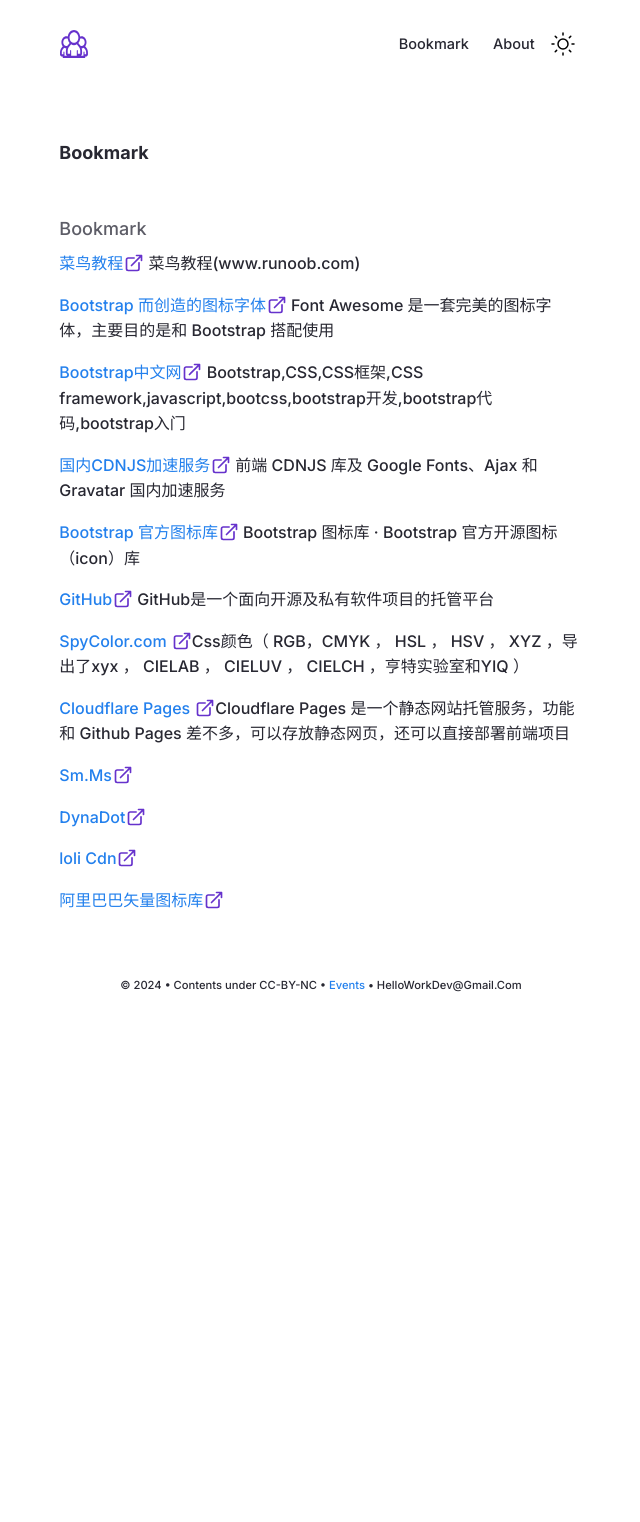
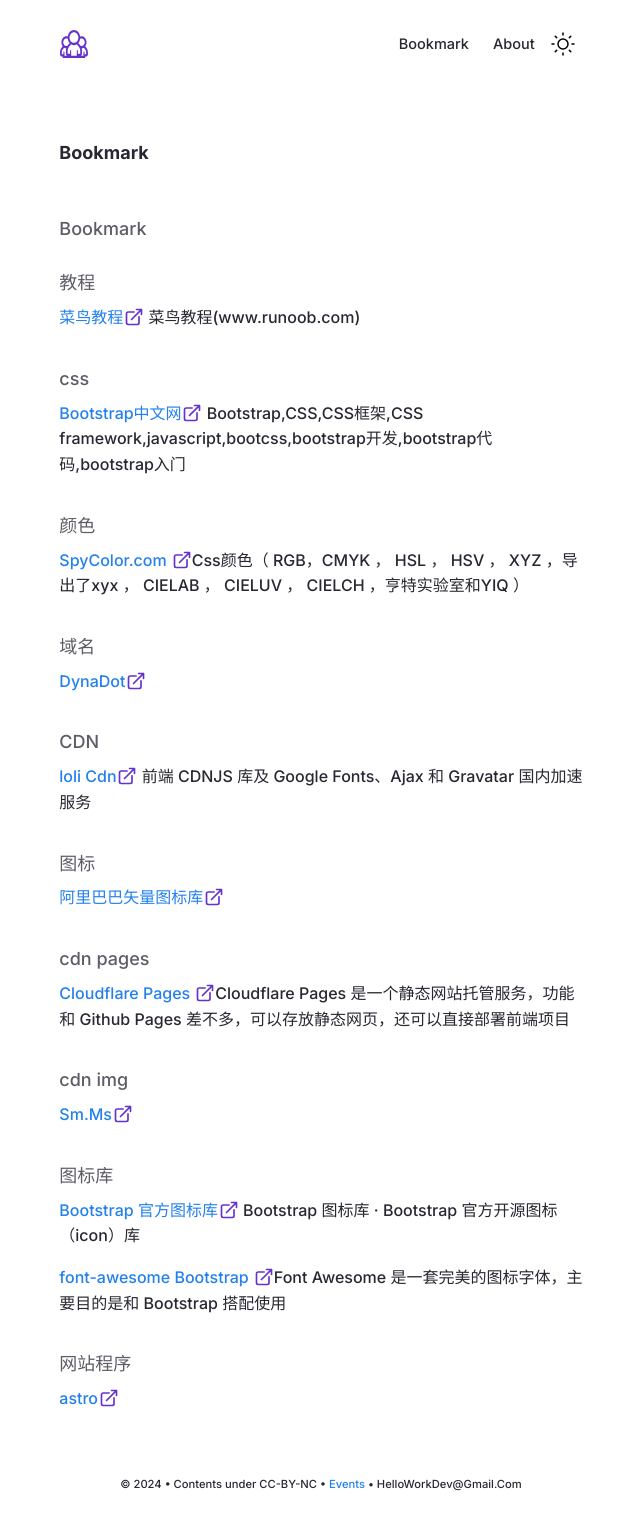
Before and after one commit to YiPianYe/workgroup, a Jekyll site: the page built from pages/bookmark.md, in a window 1280 px wide. Shown: the whole page, without its empty margins (319-959 px from the left). Built offline with Jekyll 4.4.1, drawn with Linux system fonts in a browser that asks for light colours; before the commit the page ends 1023 px from its top, so only the background shows below that.

Commit message:
Update bookmark.md

```diff
--- a/pages/bookmark.md
+++ b/pages/bookmark.md
@@ -7,26 +7,48 @@
 
 ### Bookmark
 
+## 教程
+
 [菜鸟教程](https://www.runoob.com) 菜鸟教程(www.runoob.com)
 
-[Bootstrap 而创造的图标字体](https://www.bootcss.com/p/font-awesome/) Font Awesome 是一套完美的图标字体，主要目的是和 Bootstrap 搭配使用
+## css
 
 [Bootstrap中文网](https://www.bootcss.com/) Bootstrap,CSS,CSS框架,CSS framework,javascript,bootcss,bootstrap开发,bootstrap代码,bootstrap入门
 
-[国内CDNJS加速服务](https://u.sb/css-cdn/) 前端 CDNJS 库及 Google Fonts、Ajax 和 Gravatar 国内加速服务
+
+### 颜色
+
+[SpyColor.com ](https://SpyColor.com ) Css颜色（ RGB，CMYK ， HSL ， HSV ， XYZ ，导出了xyx ， CIELAB ， CIELUV ， CIELCH ，亨特实验室和YIQ ）
+
+
+## 域名
+
+[DynaDot ](https://www.dynadot.com/zh/)
+
+## CDN
+
+[loli Cdn](https://u.sb/css-cdn/) 前端 CDNJS 库及 Google Fonts、Ajax 和 Gravatar 国内加速服务
+
+
+## 图标
+
+[阿里巴巴矢量图标库](https://www.iconfont.cn/)
+
+### cdn pages
+
+[Cloudflare Pages ](https://pages.cloudflare.com/) Cloudflare Pages 是一个静态网站托管服务，功能和 Github Pages 差不多，可以存放静态网页，还可以直接部署前端项目
+
+### cdn img
+
+[Sm.Ms ](https://sm.ms/)
+
+### 图标库
 
 [Bootstrap 官方图标库](https://icons.bootcss.com/) Bootstrap 图标库 · Bootstrap 官方开源图标（icon）库
 
-[GitHub](https://github.com/) GitHub是一个面向开源及私有软件项目的托管平台
+[font-awesome Bootstrap ](https://www.bootcss.com/p/font-awesome/) Font Awesome 是一套完美的图标字体，主要目的是和 Bootstrap 搭配使用
 
-[SpyColor.com ](https://SpyColor.com ) Css颜色（ RGB，CMYK ， HSL ， HSV ， XYZ ，导出了xyx ， CIELAB ， CIELUV ， CIELCH ，亨特实验室和YIQ ）
 
-[Cloudflare Pages ](https://pages.cloudflare.com/) Cloudflare Pages 是一个静态网站托管服务，功能和 Github Pages 差不多，可以存放静态网页，还可以直接部署前端项目
+## 网站程序
 
-[Sm.Ms ](https://sm.ms/)
-
-[DynaDot ](https://www.dynadot.com/zh/)
-
-[loli Cdn](https://u.sb/css-cdn/)
-
-[阿里巴巴矢量图标库](https://www.iconfont.cn/)
+[astro](https://astro.build/)
```
